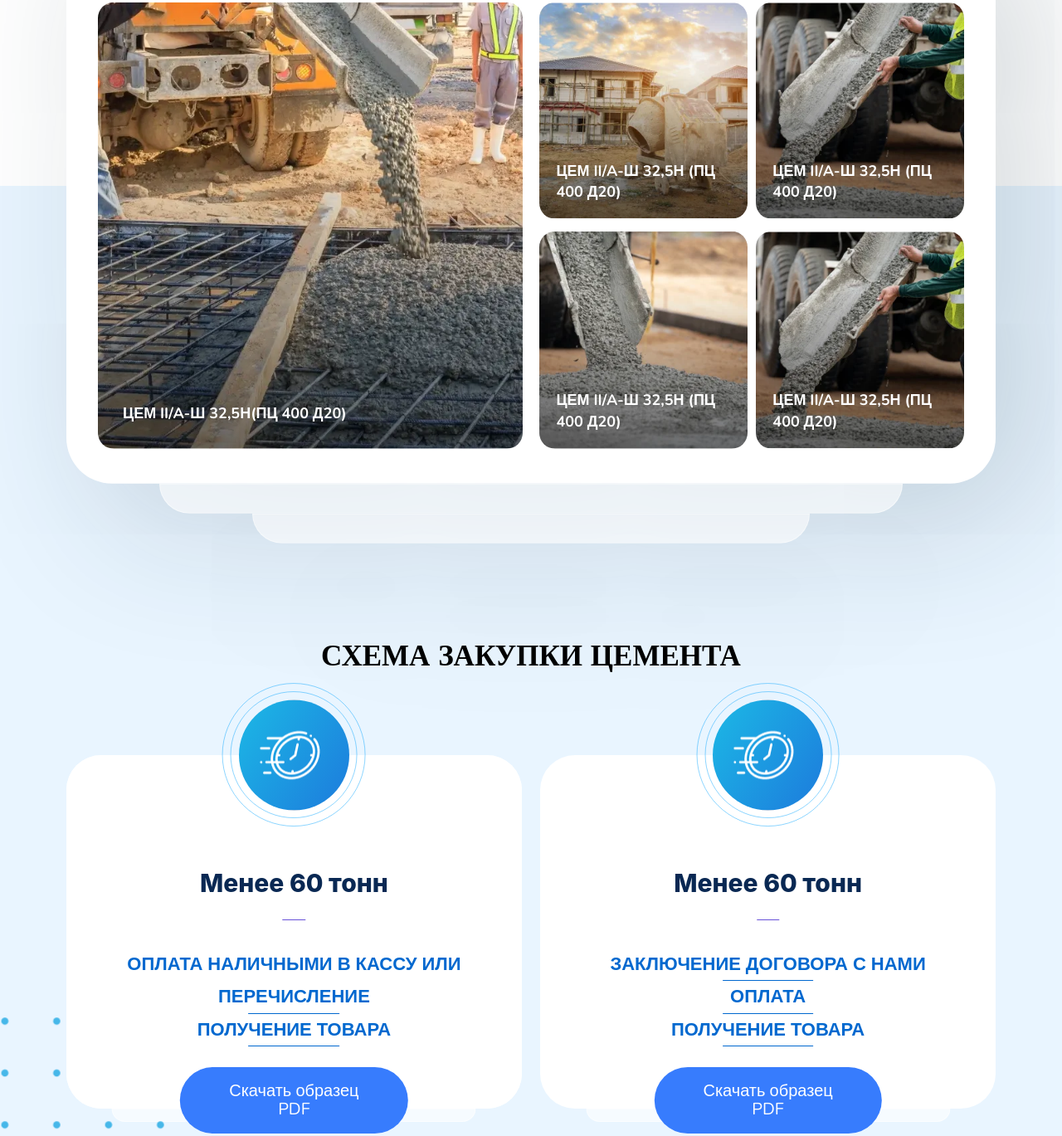
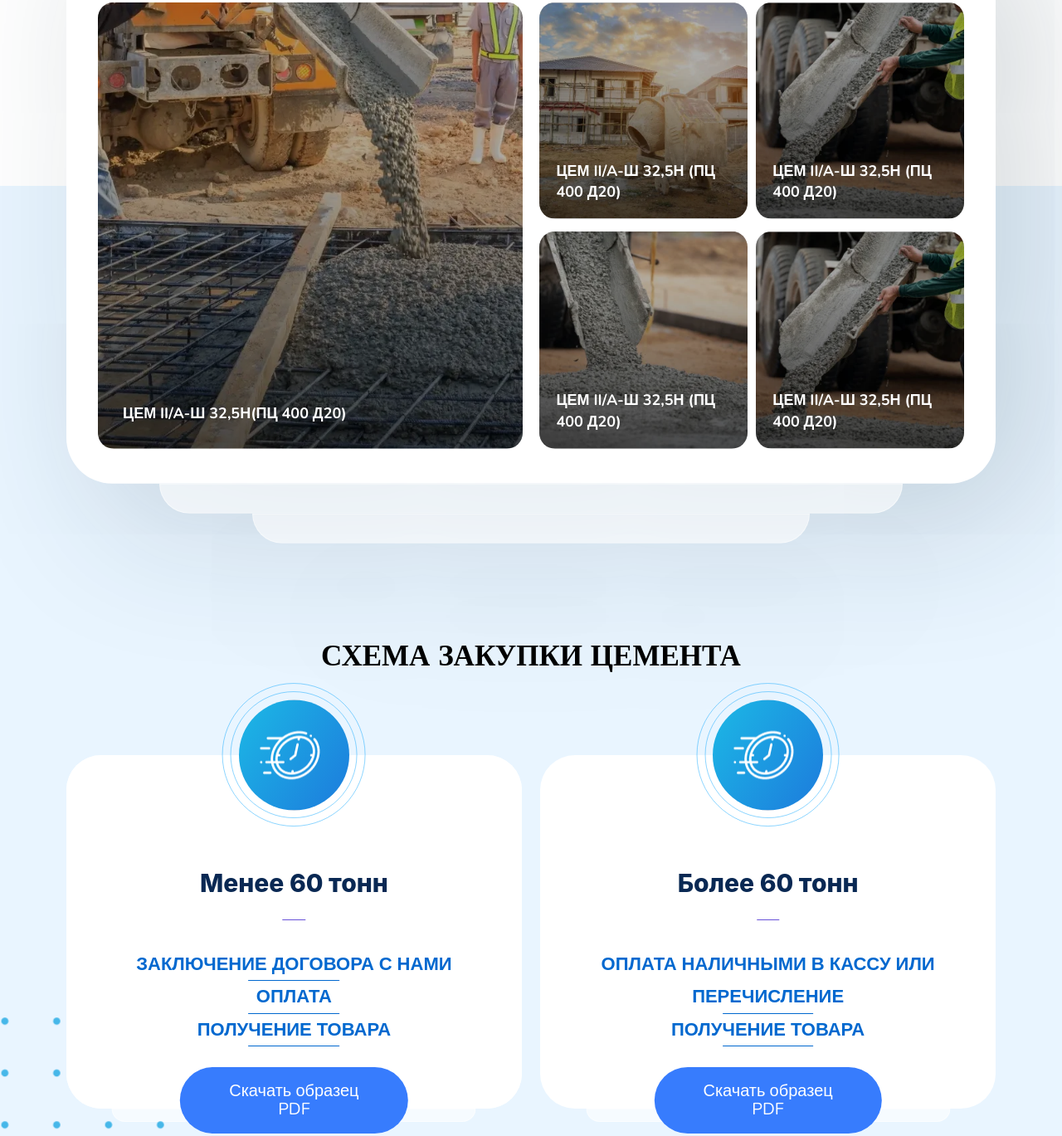
Before and after one commit to Vladislav-Shin/Cement, a website: page src/index.html in a window 1280 px wide. Shown: the part 2151-3520 px from the top of the page at 83% size. Drawn offline with nearby package versions, Linux system fonts and the light colour scheme; files that its build step writes are made by us from their sources.

Commit message:
fix 17.08.2021 17:30

```diff
--- a/src/assets/scss/blocks/_products.scss
+++ b/src/assets/scss/blocks/_products.scss
@@ -122,6 +122,21 @@
 	}
 }
 
+
+.products__left,
+.products__right-items {
+	position: relative;
+
+	&::after {
+		content: "";
+		position: absolute;
+		width: 100%;
+		height: 100%;
+		background:rgba(0,0,0,.3);
+		top: 0;
+		left: 0;
+	}
+}
 
 
 /* scheme */
--- a/src/index.html
+++ b/src/index.html
@@ -54,9 +54,6 @@ title: home
                         <div class="home__footer-img">
                             <img src="assets/images/products-3.webp" alt="" />
                         </div>
-                        <!--                     <div class="home__border">
-                        <img src="assets/images/border.png" alt="">
-                    </div> -->
                     </div>
                 </div>
             </div>
@@ -108,7 +105,10 @@ title: home
                                     <h4 class="scheme__content-title">Менее 60 тонн</h4>
                                     <ul class="scheme__list">
                                         <li class="scheme__list-items">
-                                            <span>Оплата наличными в кассу или перечисление</span>
+                                            <span>Заключение договора с нами</span>
+                                        </li>
+                                        <li class="scheme__list-items">
+                                            <span>Оплата</span>
                                         </li>
                                         <li class="scheme__list-items">
                                             <span>Получение товара</span>
@@ -126,13 +126,10 @@ title: home
                                 <img src="assets/images/time.png" alt="">
                             </div>
                             <div class="scheme__content">
-                                <h4 class="scheme__content-title">Менее 60 тонн</h4>
+                                <h4 class="scheme__content-title">Более 60 тонн</h4>
                                 <ul class="scheme__list">
                                     <li class="scheme__list-items">
-                                        <span>Заключение договора с нами</span>
-                                    </li>
-                                    <li class="scheme__list-items">
-                                        <span>Оплата</span>
+                                        <span>Оплата наличными в кассу или перечисление</span>
                                     </li>
                                     <li class="scheme__list-items">
                                         <span>Получение товара</span>
@@ -149,7 +146,6 @@ title: home
         </div>
     </div>
     <!-- products -->
-
 
     <div class="offer">
         <div class="container">
```
Also changed, not shown: dist/assets/css/style.css, dist/assets/css/style.min.css, dist/assets/images/qwe.jpg (deleted), dist/index.html.
